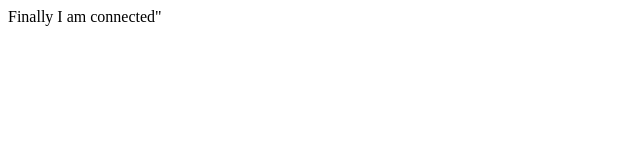
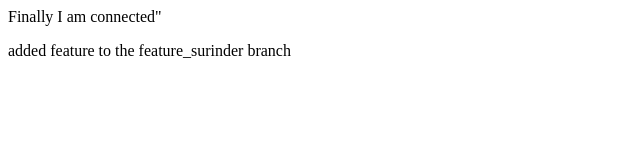
Before and after one commit to Surinder07/devops, a plain HTML site: page index.html in a window 1280 px wide. Shown: the whole page, without its empty margins (0-640 px from the left). Drawn offline with Linux system fonts and the light colour scheme.

Commit message:
added some changes

```diff
--- a/index.html
+++ b/index.html
@@ -1 +1,3 @@
 <p>Finally I am connected"<p>
+
+added feature to the feature_surinder branch
```
